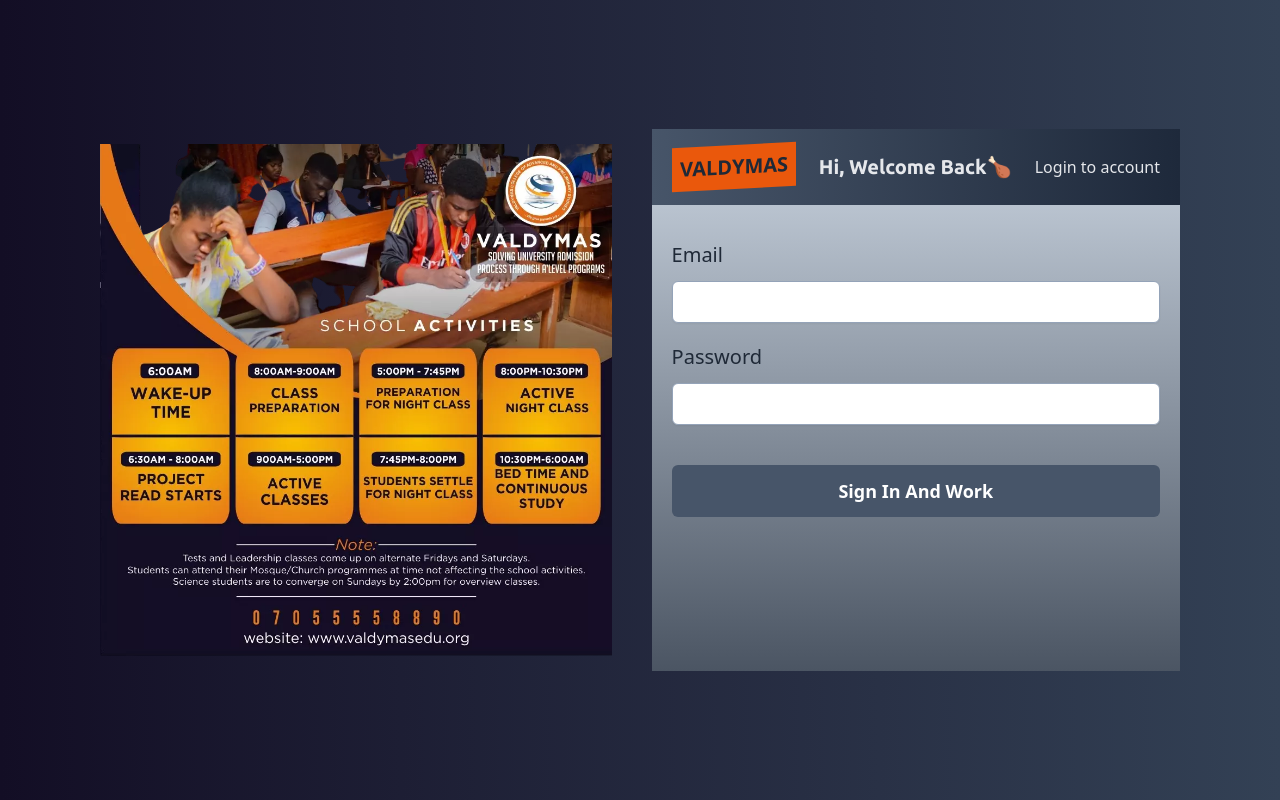
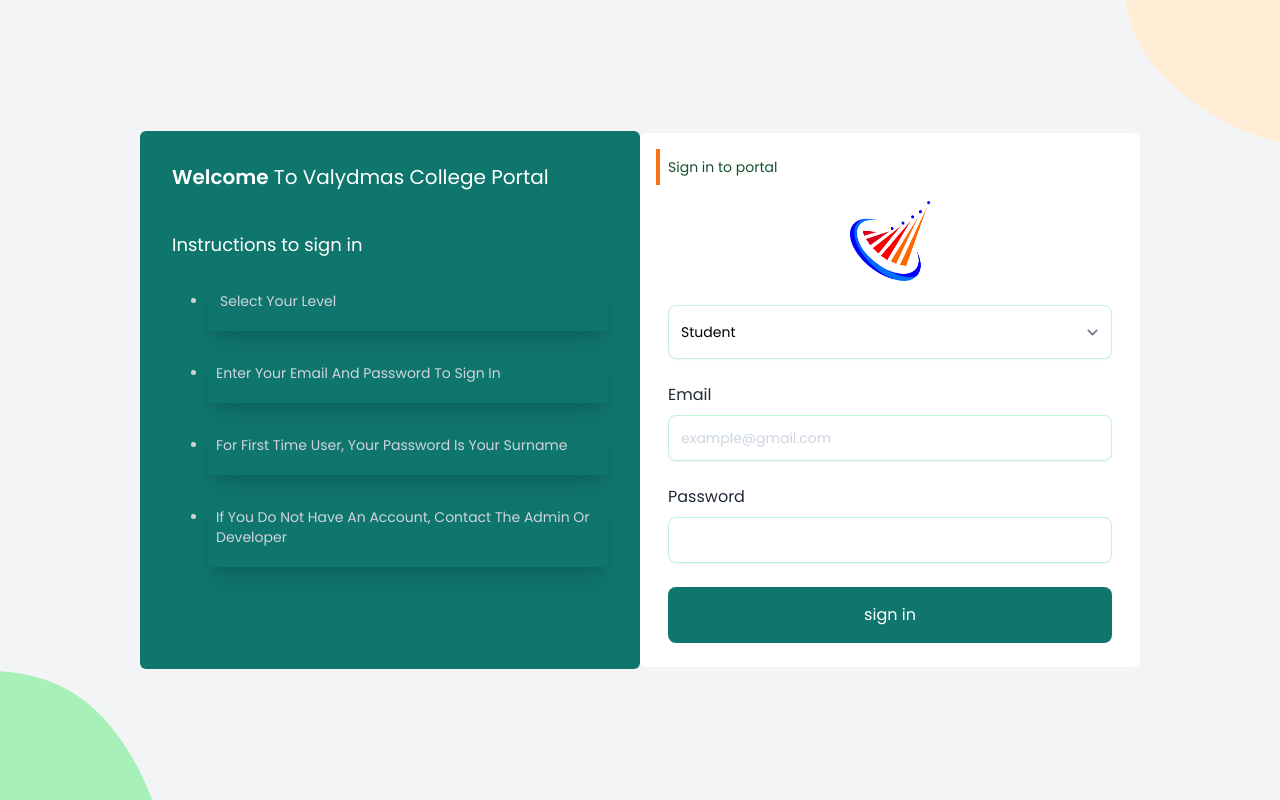
Before and after one commit to codewithjohnson/valdymas-college-admin-dashboard, a React (Vite) app: page /auth in a window 1280 px wide. Built offline with nearby package versions, Linux system fonts and the light colour scheme; no server answers.

Commit message:
added blob to login page

```diff
--- a/src/components/navbar/index.jsx
+++ b/src/components/navbar/index.jsx
@@ -4,6 +4,7 @@
 import { useProSidebar } from "react-pro-sidebar";
 import { getCurrentimeOfDay } from "../../utilities/currentDate";
 import { useStudentContext } from "../../context/students";
+import { useNavigate } from "react-router-dom";
 
 
 const Navbar = memo(() => {
@@ -11,11 +12,14 @@
   const { collapseSidebar } = useProSidebar();
   const [yearRange, setYearRange] = useState("2022-2023");
   const { dispatch } = useStudentContext();
+  const navigate = useNavigate();
 
   useEffect(() => {
     const currentHour = new Date().getHours();
     setTimeOfDay(getCurrentimeOfDay(currentHour));
     dispatch({ type: "SET_YEAR_RANGE", payload: yearRange });
+    navigate("/");
+
   }, [new Date().getHours(), yearRange]);
 
   const HandleSetYearChange = (e) => {
--- a/src/pages/auth/login/index.jsx
+++ b/src/pages/auth/login/index.jsx
@@ -3,10 +3,9 @@
 import { yupResolver } from "@hookform/resolvers/yup";
 import { object, string } from "yup";
 import { useNavigate } from "react-router-dom";
-import valdymas from "../../../assets/valdymas.webp";
+import logo from "../../../assets/images/logo.png";
 import { signInWithEmailAndPassword } from "firebase/auth";
 import { getServices } from "../../../services/firebase";
-import Alert from "@mui/material/Alert";
 
 const Login = () => {
   const [isLoading, setIsLoading] = useState(false);
@@ -15,9 +14,7 @@
 
   const loginSChema = object({
     email: string().required("email name cannot be empty"),
-    password: string()
-      .min(8)
-      .required("password must be at least 8 characters"),
+    password: string().min(8).required("password must be at least 8 characters"),
   });
   const {
     register,
@@ -50,78 +47,117 @@
   };
 
   return (
-    <div className="pt-10 sm:pt-0 sm:flex gap-10 justify-start items-center sm:px-[100px] min-h-screen bg-gradient-to-r from-[#130E25] to-slate-700 ">
-      <div className="hidden image lg:block">
-        <img src={valdymas} alt="valdymas banner" />
+    <div className="font-poppins min-h-screen flex flex-col sm:flex sm:flex-row my-0 mx-auto h-full w-full bg-gray-100 justify-center items-center relative overflow-hidden">
+      {/* left */}
+      <div className="instruction--container bg-teal-700 text-white py-8 px-8 rounded-md border-none w-[500px] h-[538px] select-none">
+        <div className="instruction__content">
+          <p className="text-xl capitalize">
+            <span className="font-semibold">welcome</span> to Valydmas College Portal
+          </p>
+          <div className="instruction mt-10">
+            <p className=" text-lg">Instructions to sign in</p>
+            <ul className="list-disc text-gray-300 text-sm pl-9 ">
+              <li className="py-5 capitalize  my-3 px-3 shadow-xl ">select your level</li>
+              <li className="py-5 capitalize my-3 px-2 shadow-xl">
+                enter your email and password to sign in
+              </li>
+              <li className="py-5 capitalize my-3 px-2 shadow-xl">
+                for first time user, your password is your surname
+              </li>
+              <li className="py-5 capitalize my-3 px-2 shadow-xl">
+                if you do not have an account, contact the admin or developer
+              </li>
+            </ul>
+          </div>
+        </div>
       </div>
 
-      {/* form container */}
-      <div className=" w-[90%]  h-[542px] mx-auto bg-gradient-to-b from-slate-300 to-gray-600 ">
-        <div className="relative flex items-center justify-between px-5 py-4 text-xl font-thin text-gray-200 bg-gradient-to-r from-slate-600 to-slate-800 ">
-          <p className="p-2 font-semibold text-gray-800 uppercase -skew-y-3 bg-orange-600 -inset-1 ">
-            valdymas
+      {/* right */}
+
+      <form className="flex flex-col w-[500px] rounded-md bg-white pb-6 z-10">
+        <p className="text-green-900 text-sm m-4 pl-2 py-2  w-full border-l-4 border-l-orange-500 select-none ">
+          Sign in to portal
         </p>
-          <p className="font-bold capitalize font-ubuntu">Hi, welcome back🍗</p>
-          <p className="text-[16px]">Login to account</p>
+
+        <div className="form__container px-7">
+          <div className="image  flex flex-row justify-center items-center mb-6">
+            <img src={logo} alt="" className="w-[80px] h-[80px]" />
           </div>
-        <form className="px-5 py-5" onSubmit={handleSubmit(onSubmitForm)}>
-          <div className="mt-4 email">
-            <label htmlFor="email" className="text-gray-800 text-md sm:text-xl">
+
+          <div className="select">
+            <select
+              name=""
+              id=""
+              className="block w-full p-3 py-4 mt-2 text-sm border rounded-lg shadow-sm  placeholder-slate-300 border-green-200 focus:outline-none focus:ring focus:ring-green-100 hover:border-green-800 cursor-pointer"
+            >
+              <option disabled value="">
+                Select Year
+              </option>
+              <option value="">Student</option>
+              <option value="">Admin</option>
+            </select>
+          </div>
+
+          <div className="email mt-6">
+            <label htmlFor="email" className="text-gray-800  capitalize">
               Email
             </label>
             <input
-              type="email"
+              type="text"
               name="email"
-              {...register("email")}
               id="email"
-              className="w-full p-2 mt-3 border rounded-md shadow-sm outline-none border-slate-400 focus:outline-none focus:border-sky-700 focus:ring-1"
+              placeholder="example@gmail.com"
+              className="block w-full p-3  mt-2 text-sm border rounded-lg shadow-sm  placeholder-slate-300 border-green-200 focus:outline-none focus:ring focus:ring-green-100 hover:border-green-800 "
             />
+          </div>
 
-            {errors.email && (
-              <p
-                role="alert"
-                className="errorMessage text-[11px] ml-1 text-red-900 capitalize"
-              >
-                {errors?.email.message}
-              </p>
-            )}
-          </div>
-          <div className="mt-5 password">
-            <label
-              htmlFor="password"
-              className="text-gray-800 text-md sm:text-xl "
-            >
+          <div className="password mt-6">
+            <label htmlFor="password" className="text-gray-800  capitalize">
               Password
             </label>
             <input
               type="password"
               name="password"
-              {...register("password")}
               id="password"
-              className="w-full p-2 mt-3 border rounded-md shadow-sm outline-none border-slate-400 focus:outline-none focus:border-sky-700 focus:ring-1"
+              className="block w-full p-3  mt-2 text-sm border rounded-lg shadow-sm  placeholder-slate-300 border-green-200 focus:outline-none focus:ring focus:ring-green-100 hover:border-green-800 "
             />
+          </div>
 
-            {errors.password && (
-              <p
-                role="alert"
-                className="errorMessage text-[11px] ml-1 text-red-900 capitalize"
-              >
-                {errors?.password.message}
-              </p>
-            )}
-          </div>
+          <div className="submit-btn mt-6">
             <button
               type="submit"
-            disabled={isLoading ? true : false}
-            className="w-full p-2 mt-10 text-lg font-semibold leading-9 text-white capitalize rounded-md bg-slate-600 hover:bg-slate-700"
+              className="bg-teal-700 w-full text-white p-3 py-4 rounded-lg hover:bg-teal-900"
             >
-            {isLoading ? "Loading..." : "sign in and work"}
+              sign in
             </button>
-        </form>
-        <div className="serviceError">
-          {error && <Alert severity="error">{error}</Alert>}
           </div>
         </div>
+      </form>
+
+      <svg
+        viewBox="0 0 200 200"
+        xmlns="http://www.w3.org/2000/svg"
+        className="absolute w-[500px] h-[500px] -top-[300px] -right-[300px]  "
+      >
+        <path
+          // fill="#FFD6E8"
+          fill="#ffedd5"
+          d="M47.8,-63.7C61.5,-55.7,72,-41.3,79.1,-24.5C86.1,-7.8,89.6,11.2,83.8,26.7C78.1,42.2,63.1,54.2,47.5,63.3C32,72.5,16,78.8,-0.3,79.3C-16.7,79.8,-33.4,74.4,-48.4,65.1C-63.4,55.7,-76.6,42.5,-80.6,26.9C-84.7,11.4,-79.5,-6.4,-71,-20.1C-62.5,-33.9,-50.6,-43.7,-38.3,-52.1C-25.9,-60.4,-12.9,-67.5,2,-70.3C17,-73.1,34,-71.6,47.8,-63.7Z"
+          transform="translate(100 100)"
+        />
+      </svg>
+
+      <svg
+        viewBox="0 0 200 200"
+        xmlns="http://www.w3.org/2000/svg"
+        className="absolute w-[500px] h-[500px] -bottom-[300px] -left-[300px]  "
+      >
+        <path
+          fill="#A7F0BA"
+          d="M47.8,-63.7C61.5,-55.7,72,-41.3,79.1,-24.5C86.1,-7.8,89.6,11.2,83.8,26.7C78.1,42.2,63.1,54.2,47.5,63.3C32,72.5,16,78.8,-0.3,79.3C-16.7,79.8,-33.4,74.4,-48.4,65.1C-63.4,55.7,-76.6,42.5,-80.6,26.9C-84.7,11.4,-79.5,-6.4,-71,-20.1C-62.5,-33.9,-50.6,-43.7,-38.3,-52.1C-25.9,-60.4,-12.9,-67.5,2,-70.3C17,-73.1,34,-71.6,47.8,-63.7Z"
+          transform="translate(100 100)"
+        />
+      </svg>
     </div>
   );
 };
```
Lines whose indentation alone changed are shown as unchanged.
